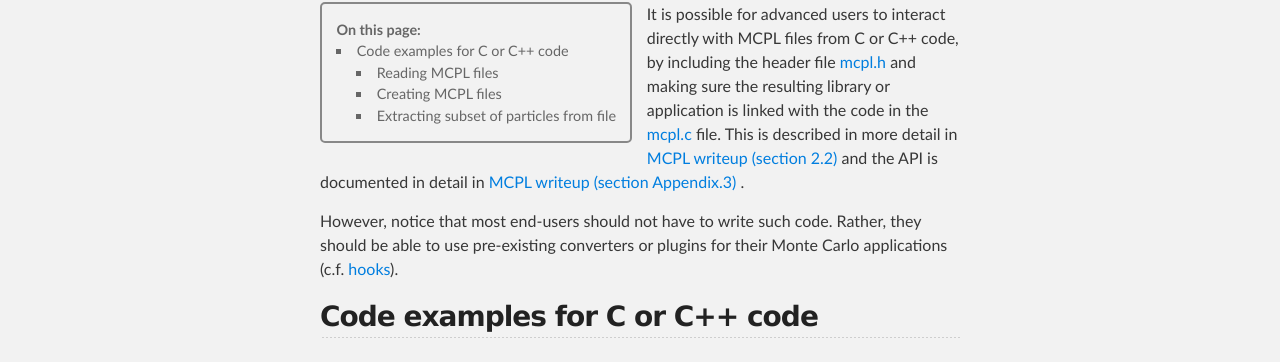
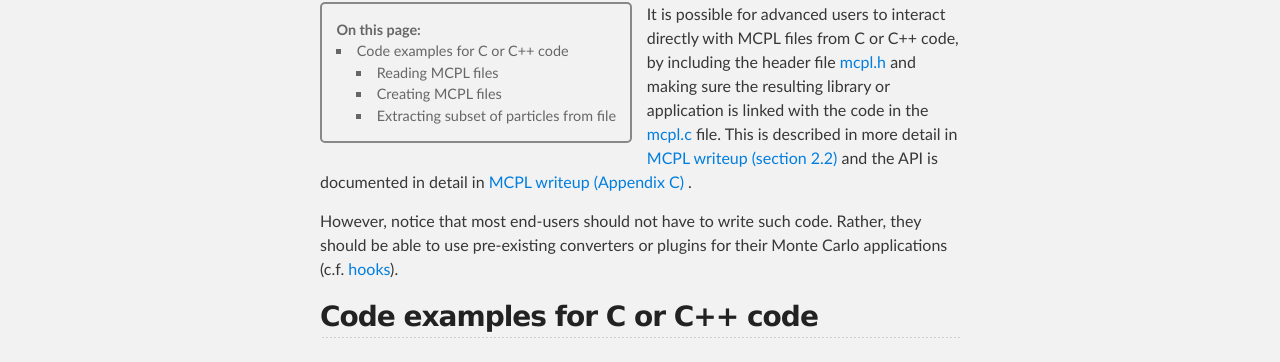
Before and after one commit to mctools/mcpl, a Jekyll site: the page built from usage_c.md, in a window 1280 px wide and 900 px high. Shown: the part 322-684 px from the top of the window. Built offline with Jekyll 4.4.1, drawn with Linux system fonts in a browser that asks for light colours; part of the change alters nothing that is shown.

Commit message:
Update usage_c.md

```diff
--- a/usage_c.md
+++ b/usage_c.md
@@ -12,7 +12,8 @@ C++ code, by including the header file {% include linkfile.html file="src/mcpl/m
 %} and making sure the resulting library or application
 is linked with the code in the {% include linkfile.html file="src/mcpl/mcpl.c"
 %} file. This is described in more detail in {% include linkpaper.html subsection=2.2
-%} and the API is documented in detail in {% include linkpaper.html section="Appendix.3" %}.
+%} and the API is documented in detail in {% include linkpaper.html section="Appendix.3" linkname="MCPL writeup (Appendix C)"
+%}.
 
 However, notice that most end-users should not have to write such code. Rather,
 they should be able to use pre-existing converters or plugins for their Monte
```
